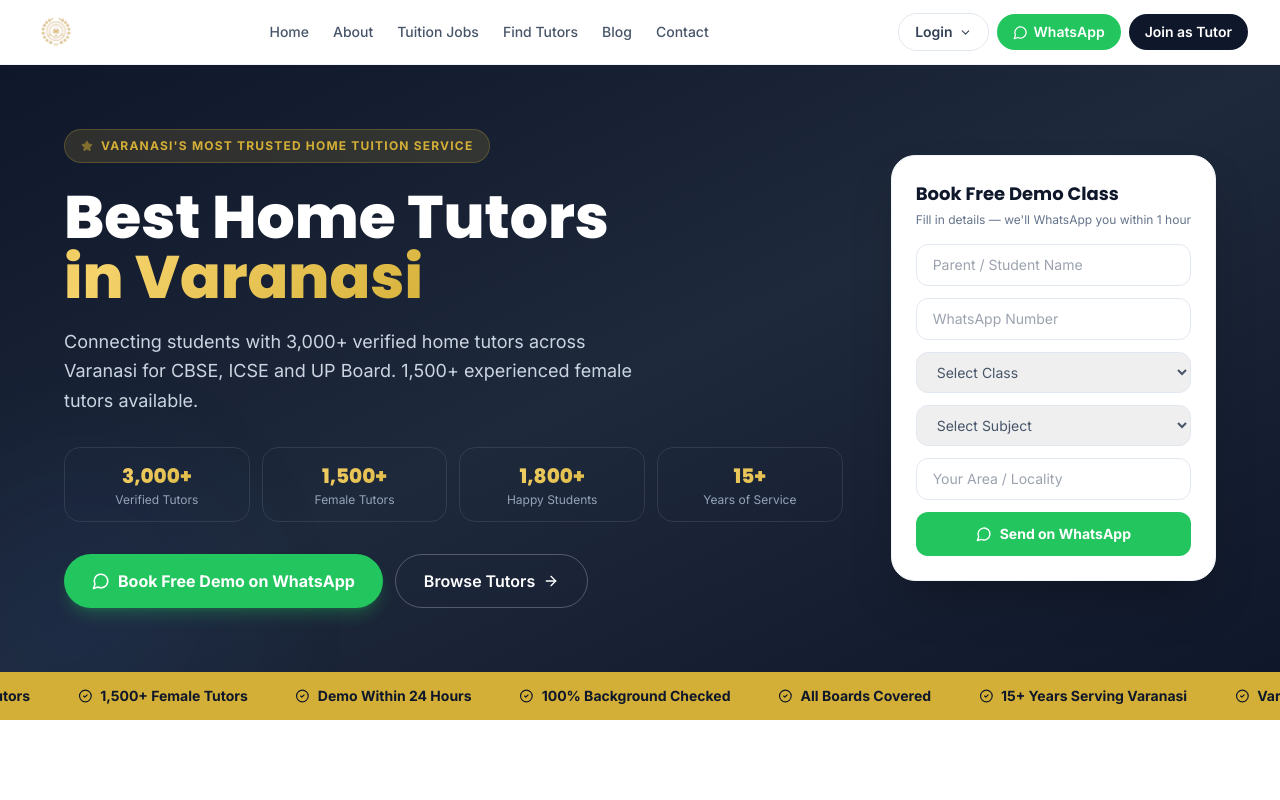
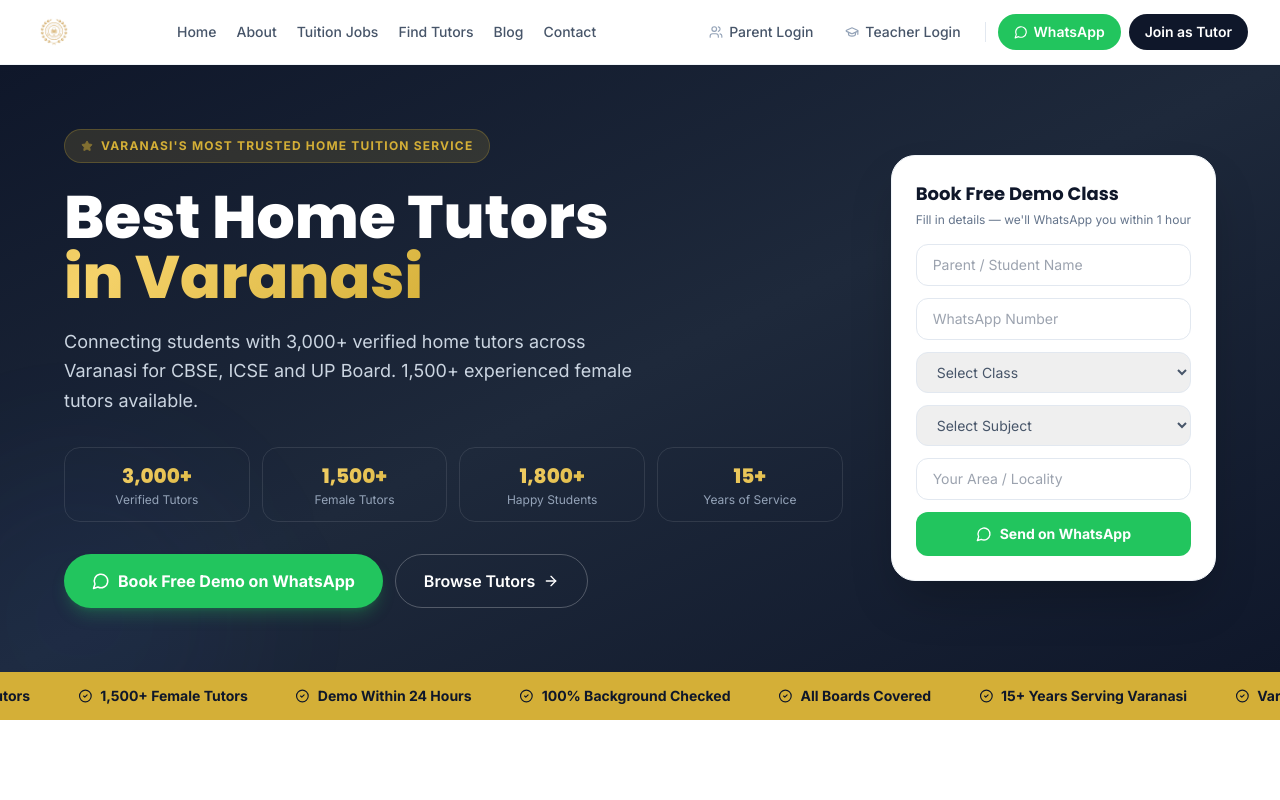
Before and after one commit to prmtuitions-source/param-tuitions-project, a Next.js app in the folder param-tuitions-next/: page / in a window 1280 px wide. Shown: the top 800 px of the page. Built offline with nearby package versions, Linux system fonts and the light colour scheme.

Commit message:
fix: show Parent Login & Teacher Login as direct links, move desktop header to lg breakpoint

```diff
--- a/param-tuitions-next/app/components/Header.jsx
+++ b/param-tuitions-next/app/components/Header.jsx
@@ -1,9 +1,9 @@
 'use client';
 
-import { useState, useRef, useEffect } from 'react';
+import { useState } from 'react';
 import Link from 'next/link';
 import Image from 'next/image';
-import { Menu, X, Phone, MessageCircle, ChevronDown, GraduationCap, Users } from 'lucide-react';
+import { Menu, X, Phone, MessageCircle, GraduationCap, Users } from 'lucide-react';
 import logoSrc from '../../public/logo.webp';
 
 const NAV_LINKS = [
@@ -15,106 +15,82 @@ const NAV_LINKS = [
   { href: '/contact', label: 'Contact' },
 ];
 
-const LOGIN_LINKS = [
-  { href: '/login-parent', label: 'Parent Login', icon: Users },
-  { href: '/login-teacher', label: 'Teacher Login', icon: GraduationCap },
-];
-
 const PRIMARY_PHONE = '918756525373';
 const PRIMARY_DISPLAY = '+91 87565 25373';
 
 export default function Header() {
   const [open, setOpen] = useState(false);
-  const [loginOpen, setLoginOpen] = useState(false);
-  const loginRef = useRef(null);
-
-  useEffect(() => {
-    function handleClickOutside(e) {
-      if (loginRef.current && !loginRef.current.contains(e.target)) {
-        setLoginOpen(false);
-      }
-    }
-    document.addEventListener('mousedown', handleClickOutside);
-    return () => document.removeEventListener('mousedown', handleClickOutside);
-  }, []);
 
   return (
-    <header className="sticky top-0 z-50 bg-white/95 backdrop-blur-sm border-b border-slate-100 shadow-sm">
-      <div className="max-w-7xl mx-auto px-4 sm:px-6 lg:px-8">
+    <header className="sticky top-0 z-50 bg-white border-b border-slate-100 shadow-sm">
+      <div className="max-w-7xl mx-auto px-4 lg:px-8">
         <div className="flex items-center justify-between h-16">
+
           {/* Logo */}
-          <Link href="/" className="flex items-center gap-2 shrink-0">
+          <Link href="/" className="shrink-0">
             <Image
               src={logoSrc}
               alt="Param Tuition Bureau"
               width={100}
               height={100}
-              className="h-12 w-auto object-contain"
+              className="h-11 w-auto object-contain"
               priority
             />
           </Link>
 
-          {/* Desktop nav */}
-          <nav className="hidden md:flex items-center gap-6 text-sm font-medium text-slate-600">
+          {/* Desktop nav — only on lg+ */}
+          <nav className="hidden lg:flex items-center gap-5 text-sm font-medium text-slate-600">
             {NAV_LINKS.map((link) => (
               <Link
                 key={link.href}
                 href={link.href}
-                className="hover:text-[#0f172a] transition-colors"
+                className="hover:text-[#0f172a] transition-colors whitespace-nowrap"
               >
                 {link.label}
               </Link>
             ))}
           </nav>
 
-          {/* Desktop CTA */}
-          <div className="hidden md:flex items-center gap-2">
-            {/* Login dropdown */}
-            <div className="relative" ref={loginRef}>
-              <button
-                onClick={() => setLoginOpen(!loginOpen)}
-                className="flex items-center gap-1.5 border border-slate-200 text-slate-700 hover:bg-slate-50 px-4 py-2 rounded-full text-sm font-semibold transition-colors"
+          {/* Desktop right side — only on lg+ */}
+          <div className="hidden lg:flex items-center gap-2">
+            {/* Direct login links — always visible */}
+            <Link
+              href="/login-parent"
+              className="flex items-center gap-1.5 text-slate-600 hover:text-[#0f172a] text-sm font-medium px-3 py-2 rounded-lg hover:bg-slate-50 transition-colors whitespace-nowrap"
             >
-                Login
-                <ChevronDown size={13} className={`transition-transform ${loginOpen ? 'rotate-180' : ''}`} />
-              </button>
-              {loginOpen && (
-                <div className="absolute right-0 top-full mt-2 w-48 bg-white border border-slate-100 rounded-xl shadow-lg py-1.5 z-50">
-                  {LOGIN_LINKS.map(({ href, label, icon: Icon }) => (
+              <Users size={14} className="text-slate-400" />
+              Parent Login
+            </Link>
             <Link
-                      key={href}
-                      href={href}
-                      onClick={() => setLoginOpen(false)}
-                      className="flex items-center gap-2.5 px-4 py-2.5 text-sm text-slate-700 hover:bg-slate-50 transition-colors"
+              href="/login-teacher"
+              className="flex items-center gap-1.5 text-slate-600 hover:text-[#0f172a] text-sm font-medium px-3 py-2 rounded-lg hover:bg-slate-50 transition-colors whitespace-nowrap"
             >
-                      <Icon size={14} className="text-slate-400" />
-                      {label}
+              <GraduationCap size={14} className="text-slate-400" />
+              Teacher Login
             </Link>
-                  ))}
-                </div>
-              )}
-            </div>
+
+            <div className="w-px h-5 bg-slate-200 mx-1" />
 
             <a
               href={`https://wa.me/${PRIMARY_PHONE}?text=${encodeURIComponent('Hello, I need a home tutor in Varanasi.')}`}
               target="_blank"
               rel="noopener noreferrer"
-              className="flex items-center gap-1.5 bg-green-500 hover:bg-green-600 text-white px-4 py-2 rounded-full text-sm font-semibold transition-colors"
+              className="flex items-center gap-1.5 bg-green-500 hover:bg-green-600 text-white px-4 py-2 rounded-full text-sm font-semibold transition-colors whitespace-nowrap"
             >
-              <MessageCircle size={15} />
+              <MessageCircle size={14} />
               WhatsApp
             </a>
             <Link
               href="/teacher-register"
-              className="flex items-center gap-1.5 bg-[#0f172a] hover:bg-slate-800 text-white px-4 py-2 rounded-full text-sm font-semibold transition-colors"
+              className="flex items-center gap-1.5 bg-[#0f172a] hover:bg-slate-800 text-white px-4 py-2 rounded-full text-sm font-semibold transition-colors whitespace-nowrap"
             >
               Join as Tutor
             </Link>
           </div>
 
-          {/* Mobile menu toggle */}
+          {/* Mobile toggle — shows below lg */}
           <button
-            className="md:hidden p-2 text-slate-600 hover:text-slate-900"
+            className="lg:hidden p-2 text-slate-600 hover:text-slate-900"
             onClick={() => setOpen(!open)}
             aria-label="Toggle menu"
           >
@@ -123,15 +99,15 @@ export default function Header() {
         </div>
       </div>
 
-      {/* Mobile menu */}
+      {/* Mobile / tablet menu */}
       {open && (
-        <div className="md:hidden border-t border-slate-100 bg-white px-4 pb-6 pt-4">
-          <nav className="flex flex-col gap-4">
+        <div className="lg:hidden border-t border-slate-100 bg-white px-4 pb-6 pt-4">
+          <nav className="flex flex-col gap-1">
             {NAV_LINKS.map((link) => (
               <Link
                 key={link.href}
                 href={link.href}
-                className="text-slate-700 font-medium hover:text-[#0f172a]"
+                className="text-slate-700 font-medium hover:text-[#0f172a] hover:bg-slate-50 px-3 py-2.5 rounded-lg transition-colors"
                 onClick={() => setOpen(false)}
               >
                 {link.label}
@@ -139,25 +115,31 @@ export default function Header() {
             ))}
           </nav>
 
-          {/* Mobile login links */}
+          {/* Login section */}
           <div className="mt-4 pt-4 border-t border-slate-100">
-            <p className="text-xs font-semibold text-slate-400 uppercase tracking-wider mb-3">Login</p>
-            <div className="flex flex-col gap-2">
-              {LOGIN_LINKS.map(({ href, label, icon: Icon }) => (
+            <p className="text-[10px] font-bold text-slate-400 uppercase tracking-widest mb-2 px-1">Login</p>
+            <div className="flex flex-col gap-1">
               <Link
-                  key={href}
-                  href={href}
+                href="/login-parent"
                 onClick={() => setOpen(false)}
-                  className="flex items-center gap-2.5 border border-slate-200 text-slate-700 py-2.5 px-4 rounded-xl text-sm font-medium"
+                className="flex items-center gap-2.5 text-slate-700 hover:bg-slate-50 py-2.5 px-3 rounded-lg text-sm font-medium transition-colors"
               >
-                  <Icon size={15} className="text-slate-400" />
-                  {label}
+                <Users size={15} className="text-slate-400" />
+                Parent Login
               </Link>
-              ))}
+              <Link
+                href="/login-teacher"
+                onClick={() => setOpen(false)}
+                className="flex items-center gap-2.5 text-slate-700 hover:bg-slate-50 py-2.5 px-3 rounded-lg text-sm font-medium transition-colors"
+              >
+                <GraduationCap size={15} className="text-slate-400" />
+                Teacher Login
+              </Link>
             </div>
           </div>
 
-          <div className="mt-4 flex flex-col gap-3">
+          {/* Action buttons */}
+          <div className="mt-4 flex flex-col gap-2.5">
             <a
               href={`https://wa.me/${PRIMARY_PHONE}?text=${encodeURIComponent('Hello, I need a home tutor in Varanasi.')}`}
               target="_blank"
@@ -169,9 +151,9 @@ export default function Header() {
             </a>
             <a
               href={`tel:+${PRIMARY_PHONE}`}
-              className="flex items-center justify-center gap-2 border border-slate-200 text-slate-700 py-3 rounded-xl font-semibold"
+              className="flex items-center justify-center gap-2 border border-slate-200 text-slate-700 py-3 rounded-xl font-semibold text-sm"
             >
-              <Phone size={18} />
+              <Phone size={16} />
               {PRIMARY_DISPLAY}
             </a>
             <Link
```
Lines whose indentation alone changed are shown as unchanged.
